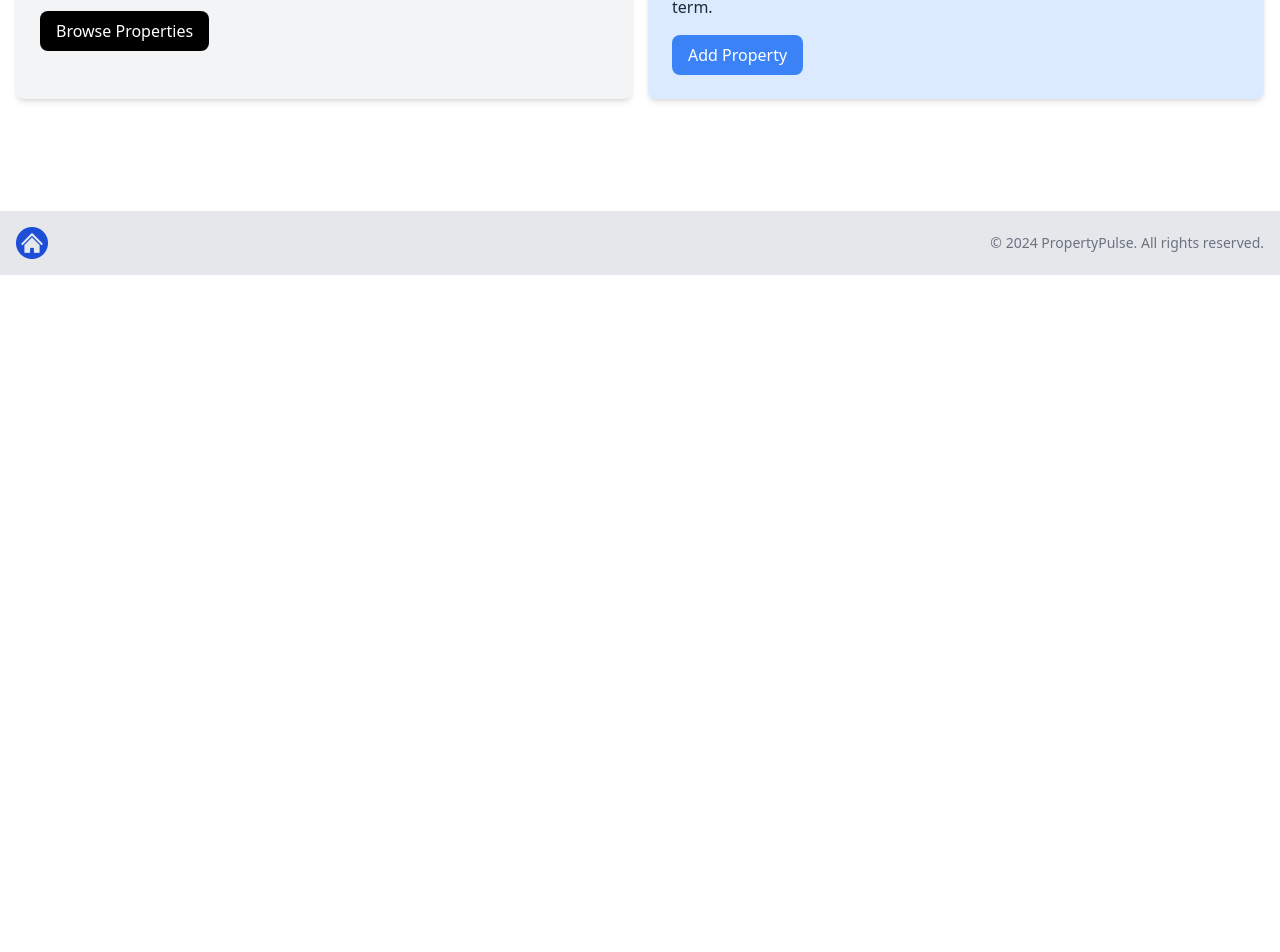
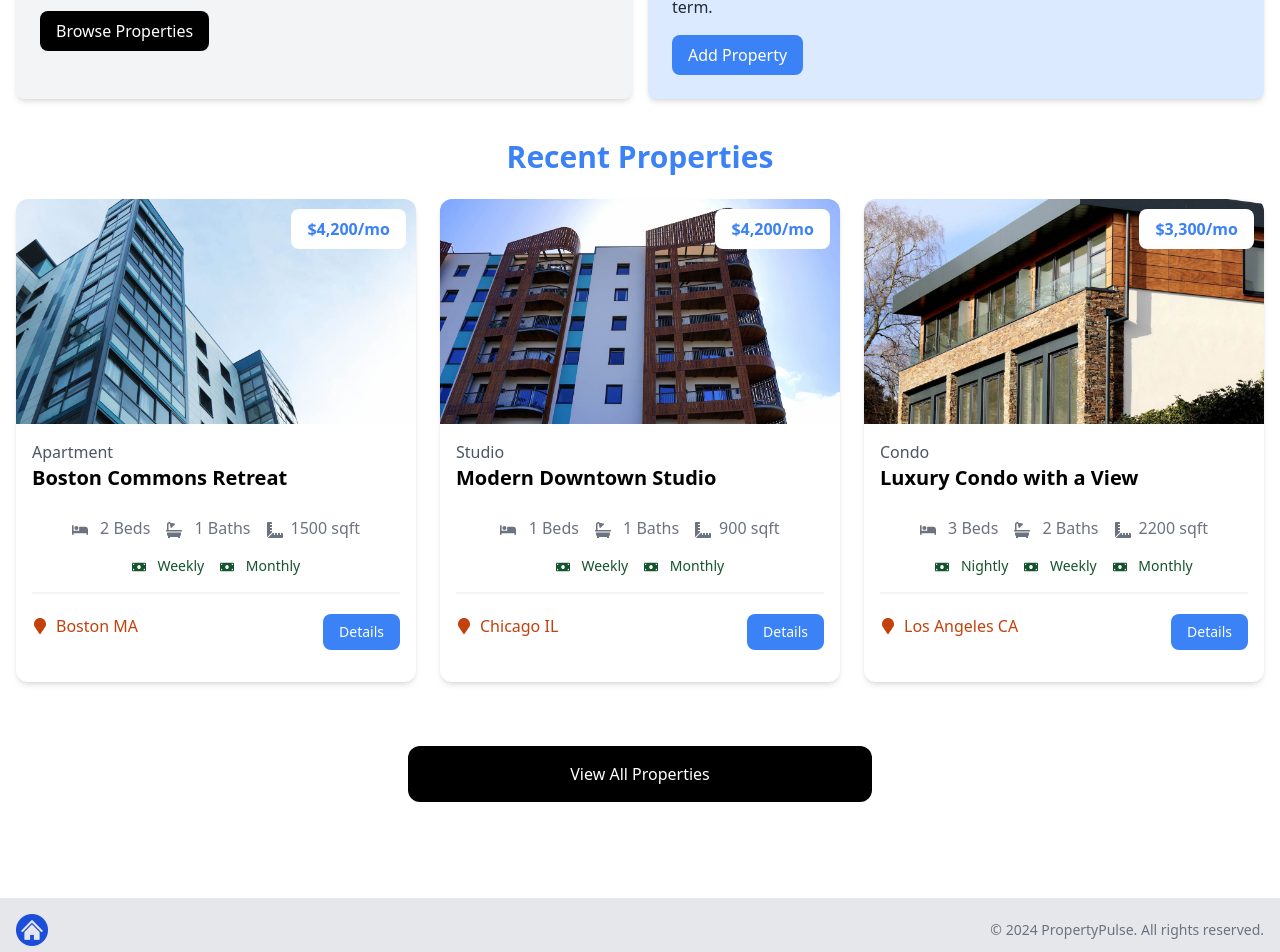
Before and after one commit to nimayaghouti/property-pulse, a Next.js app: page / in a window 1280 px wide. Shown: the part 546-1498 px from the top of the page. Before the commit the page ends 821 px from the top, so only its background shows below. Built offline with nearby package versions, Linux system fonts and the light colour scheme.

Commit message:
feat: recent properties section added to home page

```diff
--- a/app/page.jsx
+++ b/app/page.jsx
@@ -1,11 +1,13 @@
 import Hero from "@/components/Hero";
 import InfoBoxes from "@/components/InfoBoxes";
+import HomeProperties from "@/components/HomeProperties";
 
 const HomePage = () => {
   return (
     <>
       <Hero />
       <InfoBoxes />
+      <HomeProperties />
     </>
   );
 };
--- /dev/null
+++ b/components/HomeProperties.jsx
@@ -0,0 +1,40 @@
+import Link from "next/link";
+import properties from "@/properties.json";
+import PropertyCard from "./PropertyCard";
+
+const HomeProperties = () => {
+  const recentProperties = properties
+    .sort(() => Math.random() - Math.random())
+    .slice(0, 3);
+
+  return (
+    <>
+      <section className="px-4 py-6">
+        <div className="container-xl lg:container m-auto">
+          <h2 className="text-3xl font-bold text-blue-500 mb-6 text-center">
+            Recent Properties
+          </h2>
+          <div className="grid grid-cols-1 md:grid-cols-3 gap-6">
+            {recentProperties.length === 0 ? (
+              <p>No properties found</p>
+            ) : (
+              recentProperties.map((property) => (
+                <PropertyCard key={property._id} property={property} />
+              ))
+            )}
+          </div>
+        </div>
+      </section>
+      <section class="m-auto max-w-lg my-10 px-6">
+        <Link
+          href="/properties"
+          class="block bg-black text-white text-center py-4 px-6 rounded-xl hover:bg-gray-700"
+        >
+          View All Properties
+        </Link>
+      </section>
+    </>
+  );
+};
+
+export default HomeProperties;
```
